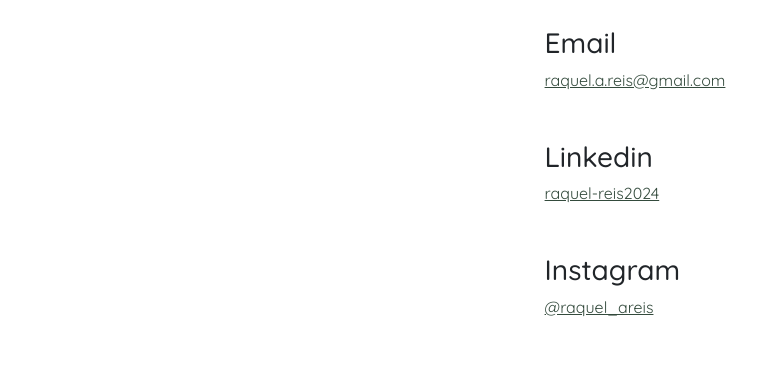
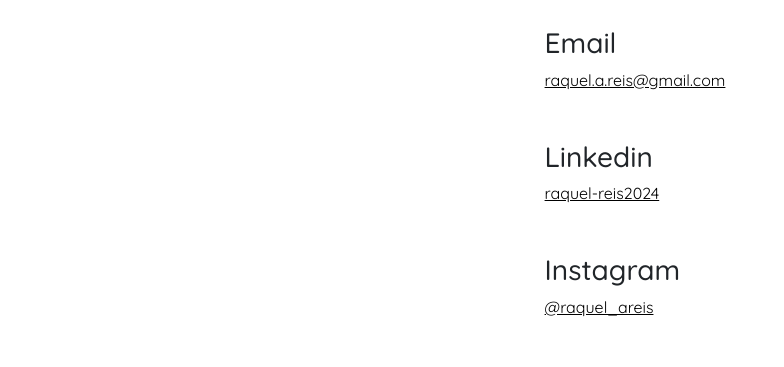
Before and after one commit to reis-raquel/portfolio-project, a plain HTML site: page contact.html in a window 1280 px wide. Shown: the part 321-688 px from the top of the page, without its empty margins (0-784 px from the left). Drawn offline with nearby package versions, Linux system fonts and the light colour scheme; a web font is replaced by a local one.

Commit message:
Update style.css

```diff
--- a/src/style.css
+++ b/src/style.css
@@ -92,7 +92,7 @@ margin-top: 90px;}
 .contacts{ padding-bottom:200px;}
 
 .contact-list{ list-style: none;padding: 50px;}
-.contact-list a { color:hsl(143, 18%, 25%);}
+.contact-list a { color:black;}
 
 .final-paragraph{ padding: 10px;}
 
```
